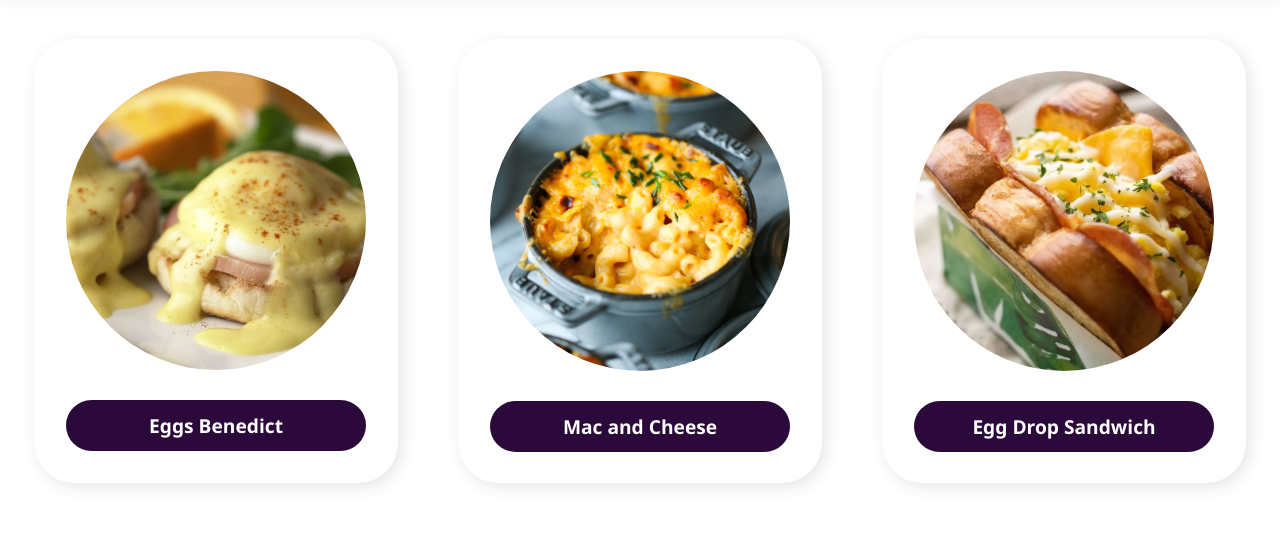
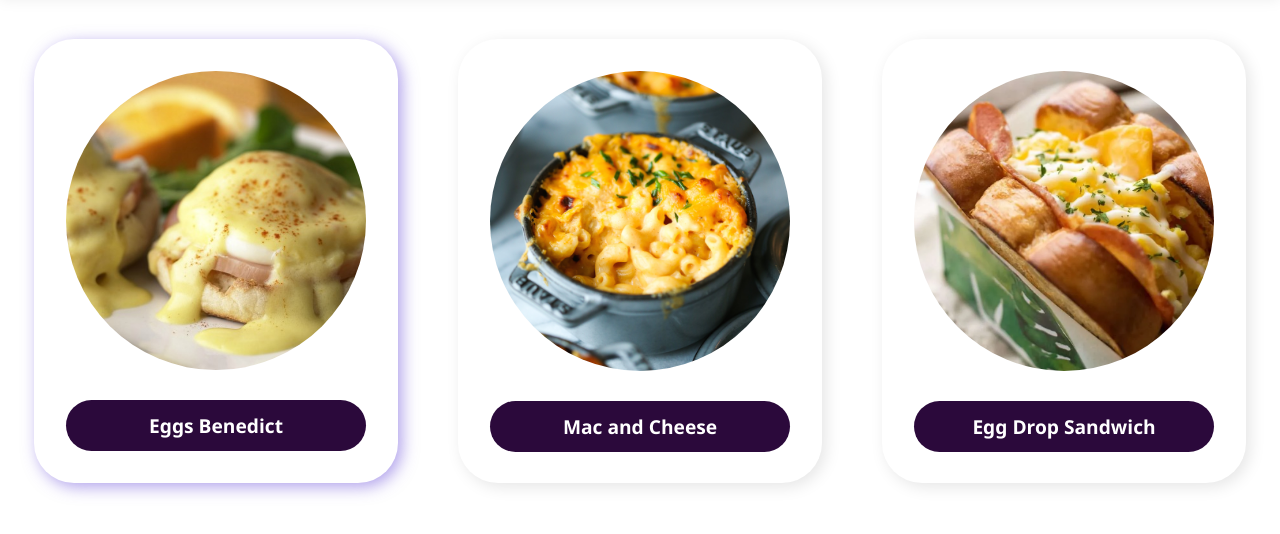
Before and after one commit to aecel/odin-recipes, a plain HTML site: page index.html in a window 1280 px wide. In both pictures the pointer is over the element 216 px from the left and 357 px from the top of the page. Shown: the part 96-630 px from the top of the page. Drawn offline with Linux system fonts and the light colour scheme.

Commit message:
Add hover effect on recipe cards

```diff
--- a/index.html
+++ b/index.html
@@ -9,7 +9,7 @@
 </head>
 <body class="index-body">
     <h1 class="odin-title">Acey Food Recipes</h1>
-    <ul class="recipe-list">
+    <div class="recipe-list">
         <a href="./recipes/eggs-benedict.html">
             <div class="recipe">
                 <img src="./images/eggs-benny.jfif" alt="Sexy Eggs Benedict">
@@ -28,6 +28,6 @@
                 <div class="recipe-name">Egg Drop Sandwich</div>
             </div>
         </a>
-    </ul>
+    </div>
 </body>
 </html>
--- a/styles.css
+++ b/styles.css
@@ -71,6 +71,10 @@ a {
     width: 300px;
 }
 
+.recipe:hover {
+    box-shadow: 4px 4px 16px rgba(105, 77, 217, 0.525);
+}
+
 .center-me {
     align-items: center;
     margin-left: 40px;
```
